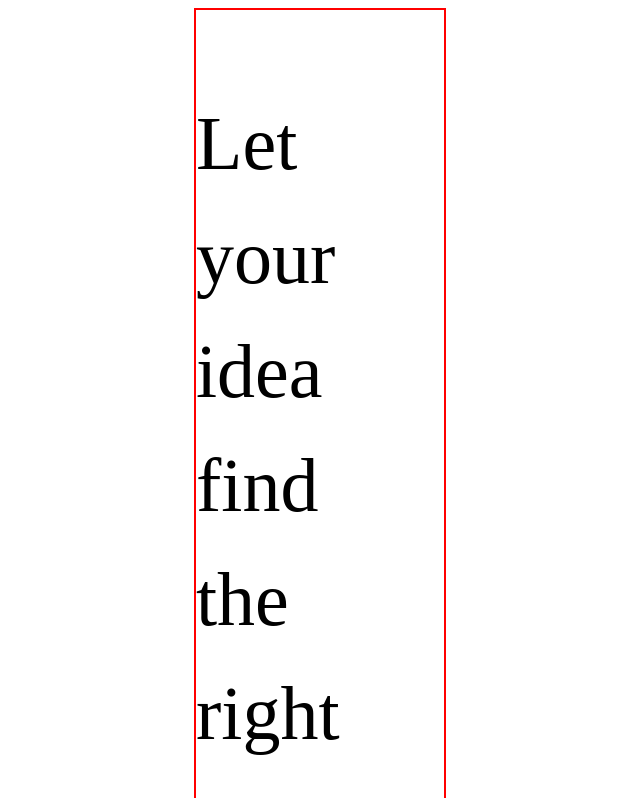
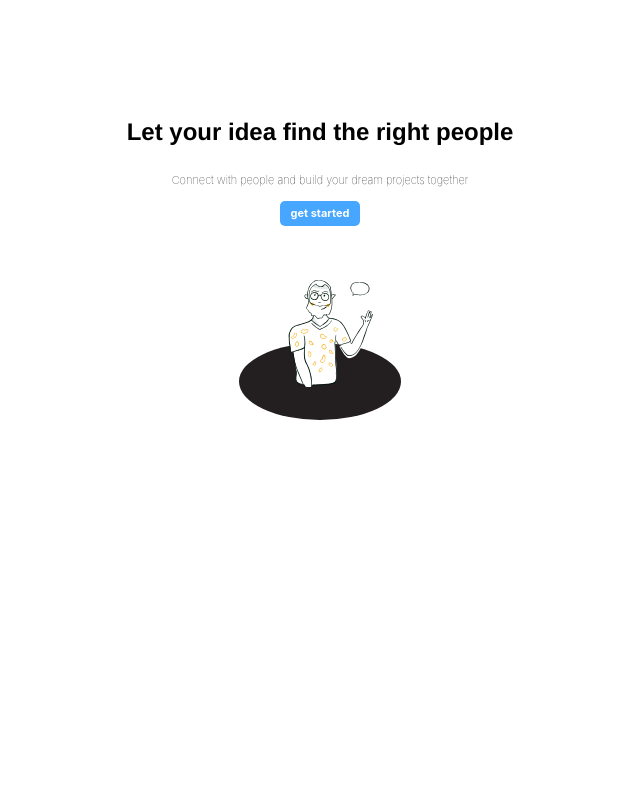
Before and after one commit to theQuasarians/dogather, a React (Vite) app: page / in a window 1280 px wide. Shown: the top 798 px of the page, without its empty margins (320-960 px from the left). Built offline with nearby package versions, Linux system fonts and the light colour scheme.

Commit message:
Refactor design to achieve pixel-perfect alignment and apperance

```diff
--- a/src/components/Hero/Hero.jsx
+++ b/src/components/Hero/Hero.jsx
@@ -2,7 +2,7 @@ import classes from "./Hero.module.css"
 import potato_man_img from "../../assets/potato_man.svg"
 const Hero = () => {
   return (
-    <section className={classes.hero__container}>
+    <section className={classes.hero__section}>
       <div className={classes.hero__box_content}>
         <h1 className={classes.hero__title}>
           Let your idea find the right people
--- a/src/components/Hero/Hero.module.css
+++ b/src/components/Hero/Hero.module.css
@@ -1,151 +1,71 @@
 /* mobile first */
 
-.hero__container {
-  /* min-height: 90vh;
+.hero__section {
+  margin-top: 5rem;
+  font-family: var(--ff-base);
+  color: var(--clr-text);
+  padding: 2.25em; /*36px*/
+}
+
+/* .hero__box_content > *:not(:last-child) {
+  margin-bottom: 20px;
+} */
+
+.hero__box_content {
   display: flex;
   justify-content: center;
-  align-items: center; */
-
-  border: 2px solid red;
-  margin: auto;
-  /* Hero */
-
-  max-width: 248px;
-  min-height: 342px;
+  align-items: center;
+  flex-direction: column;
 }
 
-/* Hero */
-
-/* .hero__center_box {
-  height: 100%;
+.hero__title {
   text-align: center;
-  display: flex;
-  flex-direction: column;
-  align-items: center;
-  gap: 1.25em;
-  padding: 1.25em 0.75em;
-  text-align: center;
-} */
-
-/* .hero__box_content {
-  display: flex;
-  flex-direction: column;
-  align-items: center;
-  gap: 1.25em;
-} */
-
-.hero__title {
-
-  font-size: 1.5rem;
-  line-height: 1.2em;
+  font-size: 1.5rem; /* 24px */
+  line-height: 1.3em; /* in figma its 24px which is 1.5em ; but it doesn't look fit*/
+  margin-bottom: 1.125em;
   color: var(--clr-text);
-  font-weight: var(--fw-title);
+  font-weight: var(--fw-bold);
   font-family: var(--ff-title);
 }
 
+/* mb-16px */
 .hero__description {
-  /* font-size: 1.125rem; */
-  font-family: var(--ff-base);
-  /* Subtitle */
-
-  font-family: "Inter";
-  font-style: normal;
-  font-weight: 300;
-  font-size: 11px;
-
+  text-align: center;
+  font-size: 0.688rem; /*11px*/
+  font-weight: 100;
+  line-height: 1.2em; /* in figma its 13.2px which is 0.825em ; but it doesn't look better*/
+  margin-bottom: 1.2em;
 }
 
 .hero__btn {
-  padding: 0.75em 1.5em;
-  font-size: 1.125rem;
+  font-family: inherit; /*inter*/
+  font-size: 0.688rem; /*11px*/
+  /* max-width: 6.25em; 100px */
+  font-weight: var(--fw-bold);
+  padding: 0.5em 1em; /*8px 16px*/
   color: var(--clr-white);
   background: var(--clr-blue);
   border: none;
   border-radius: var(--bradius-btn);
   cursor: pointer;
-  margin-top: 0.625em;
-}
-
-.hero__btn :hover {
-  transform: scale(0.1);
-  opacity: 0.8;
+  flex-shrink: 0;
 }
 
 .hero__box_illustration {
-  display: block;
-  margin-top: 1.25em;
-  width: 10.125em;
-  height: 8.75em;
-  object-fit: cover;
+  margin: 3.375em auto 0; /*top :54px ; right-left:auto */
+  width: 10.125em; /*162px*/
+  height: 8.75em; /*140px*/
 }
 
 .hero__potato_man {
-  max-width: 100%;
   object-fit: cover;
+  width: 100%;
 }
 
 /* Tablet */
 @media (min-width: 600px) {
-  .hero__container {
-    min-height: 80vh;
-  }
-
-  .hero__title {
-    font-size: 3rem;
-    width: 80%;
-  }
-  .hero__description {
-    font-size: 2.25rem;
-    line-height: 1.5;
-    width: 80%;
-  }
-  .hero__box_content {
-    gap: 30px;
-  }
-  .hero__btn {
-    padding: 1em 2em;
-    font-size: 1.125rem;
-  }
-  .hero__box_illustration {
-    margin-top: 0;
-    display: none;
-  }
-  .hero__potato_man {
-    display: none;
-  }
 }
 
 /* Desktop */
 @media (min-width: 992px) {
-  .hero__container {
-    min-height: 70vh;
-  }
-  .hero__title {
-    font-size: 4.75rem;
-    width: 70%;
-    line-height: 1.5;
-  }
-  .hero__description {
-    font-size: 2.25rem;
-    line-height: 1.3;
-    width: 60%;
-  }
-  .hero__box_content {
-    margin-top: 3.25em;
-    gap: 2.3em;
-  }
-
-  .hero__btn {
-    padding: 1em 2em;
-    font-size: 1.375rem;
-    margin-top: 1.25em;
-  }
-
-  .hero__box_illustration {
-    margin-top: 0;
-    display: none;
-  }
-  .hero__potato_man {
-    display: none;
-  }
 }
--- a/src/index.css
+++ b/src/index.css
@@ -1,19 +1,19 @@
 :root {
-
   /*colors*/
-    --clr-accent:#61C554;
-    --clr-white:#FFFFFF;
-    --clr-text:#000000;
-    --clr-blue:#47A6FF;
-    --clr-orange:#EA4E43;
-    --clr-grey:#F1F1F1;
-    --clr-dark-grey:#323232CC;
-    --clr-dark-border:#0000001A;
-    --clr-border-input:#0F0F0F1A;
+  --clr-accent: #61c554;
+  --clr-white: #ffffff;
+  --clr-text: #000000;
+  --clr-blue: #47a6ff;
+  --clr-orange: #ea4e43;
+  --clr-grey: #f1f1f1;
+  --clr-dark-grey: #323232cc;
+  --clr-dark-border: #0000001a;
+  --clr-border-input: #0f0f0f1a;
 
   /*font family*/
   --ff-base: "Inter", sans-serif;
-    --ff-title: "HelveticaNeue-Light", "Helvetica Neue Light", "Helvetica Neue",Helvetica, Arial, "Lucida Grande", sans-serif;
+  --ff-title: "Helvetica Neue-Light", "Helvetica Neue Light", "Helvetica Neue",
+    Helvetica, Arial, "Lucida Grande", sans-serif;
 
   /*font weight*/
   --fw-thin: 200;
@@ -25,17 +25,20 @@
   --fw-title: 900;
 
   /*border-radius*/
-    --bradius-btn:0.313rem;
+  --bradius-btn: 0.313rem;
 }
 
-*,*::after,*::before {
+*,
+*::after,
+*::before {
   box-sizing: border-box;
-    margin:0; padding: 0;
+  margin: 0;
+  padding: 0;
 }
 
 /* Remove list styles on ul, ol elements with a list role, which suggests default styling will be removed */
-ul[role='list'],
-ol[role='list'],
+ul[role="list"],
+ol[role="list"],
 li {
   list-style: none;
 }
```
Also changed, not shown: src/App.jsx (+9 -11 lines), src/assets/potato_man.svg (added). Lines whose indentation alone changed are shown as unchanged.
